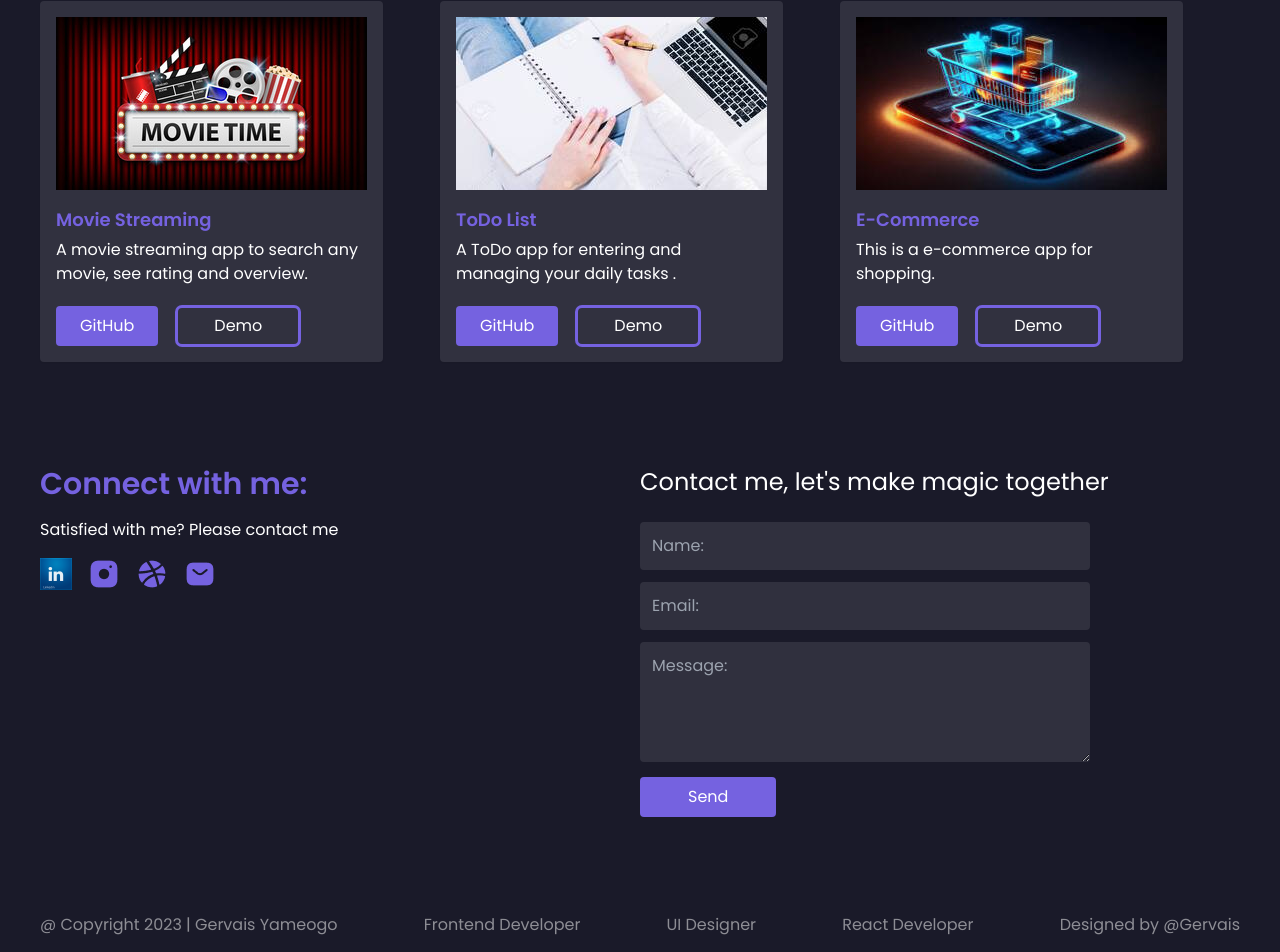
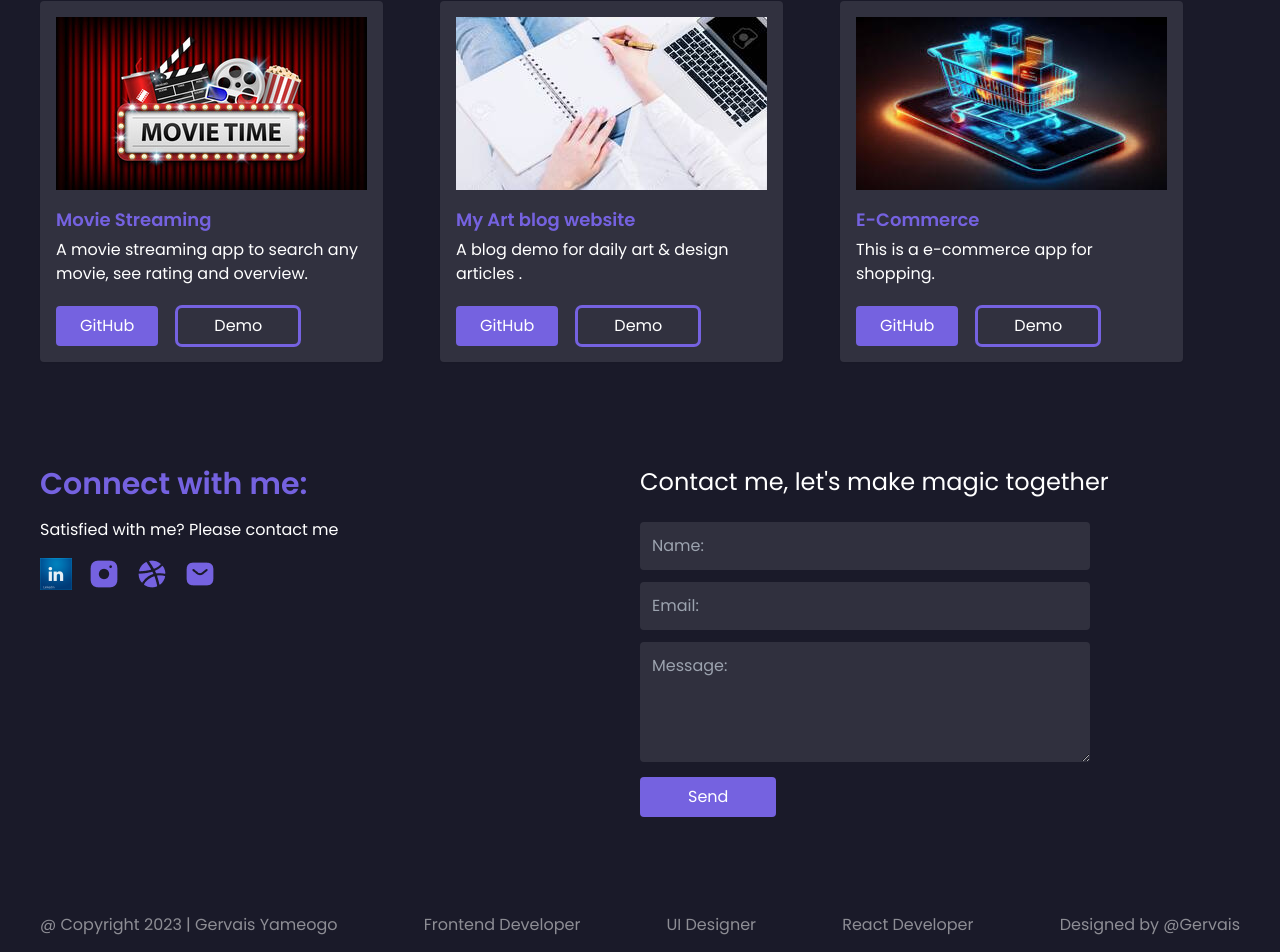
Before and after one commit to Gervais1705/my-portfolio-website, a React (Vite) app: page / in a window 1280 px wide. Shown: the part 2473-3425 px from the top of the page. Built offline with nearby package versions, Linux system fonts and the light colour scheme.

Commit message:
Update Projects.jsx

```diff
--- a/src/components/Projects.jsx
+++ b/src/components/Projects.jsx
@@ -15,11 +15,11 @@ const Projects = () => {
 
     },
     {
-      title: "ToDo List",
+      title: "My Art blog website",
       description:
-        "A ToDo app  for entering and managing your daily tasks .",
+        "A blog demo for daily art & design articles .",
       photo: ToDo,
-       demoLink: "https://mytodo-list.gervais-design.com/",
+       demoLink: "https://my-blog2024.netlify.app/",
     },
     {
       title: "E-Commerce",
```
